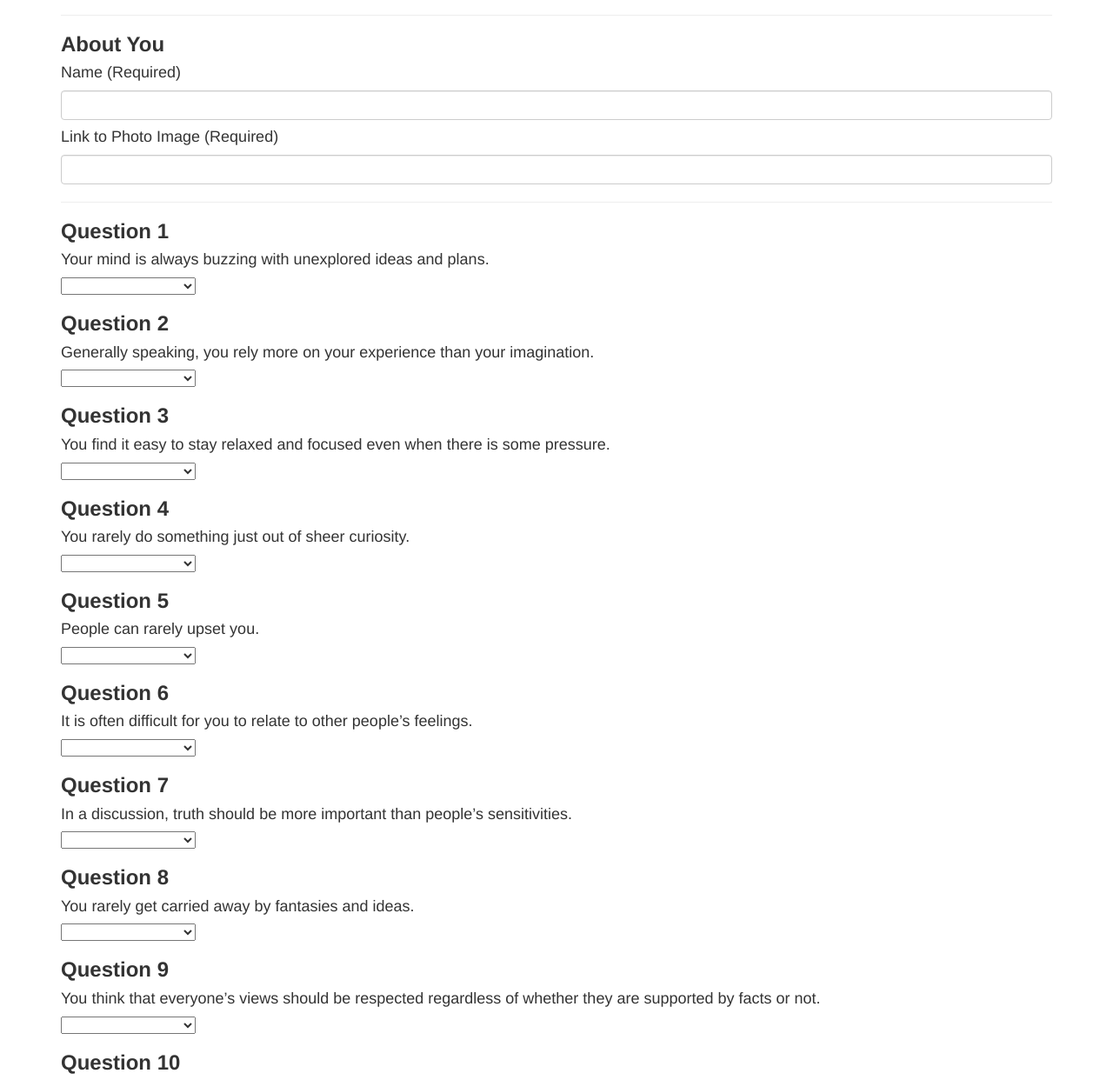
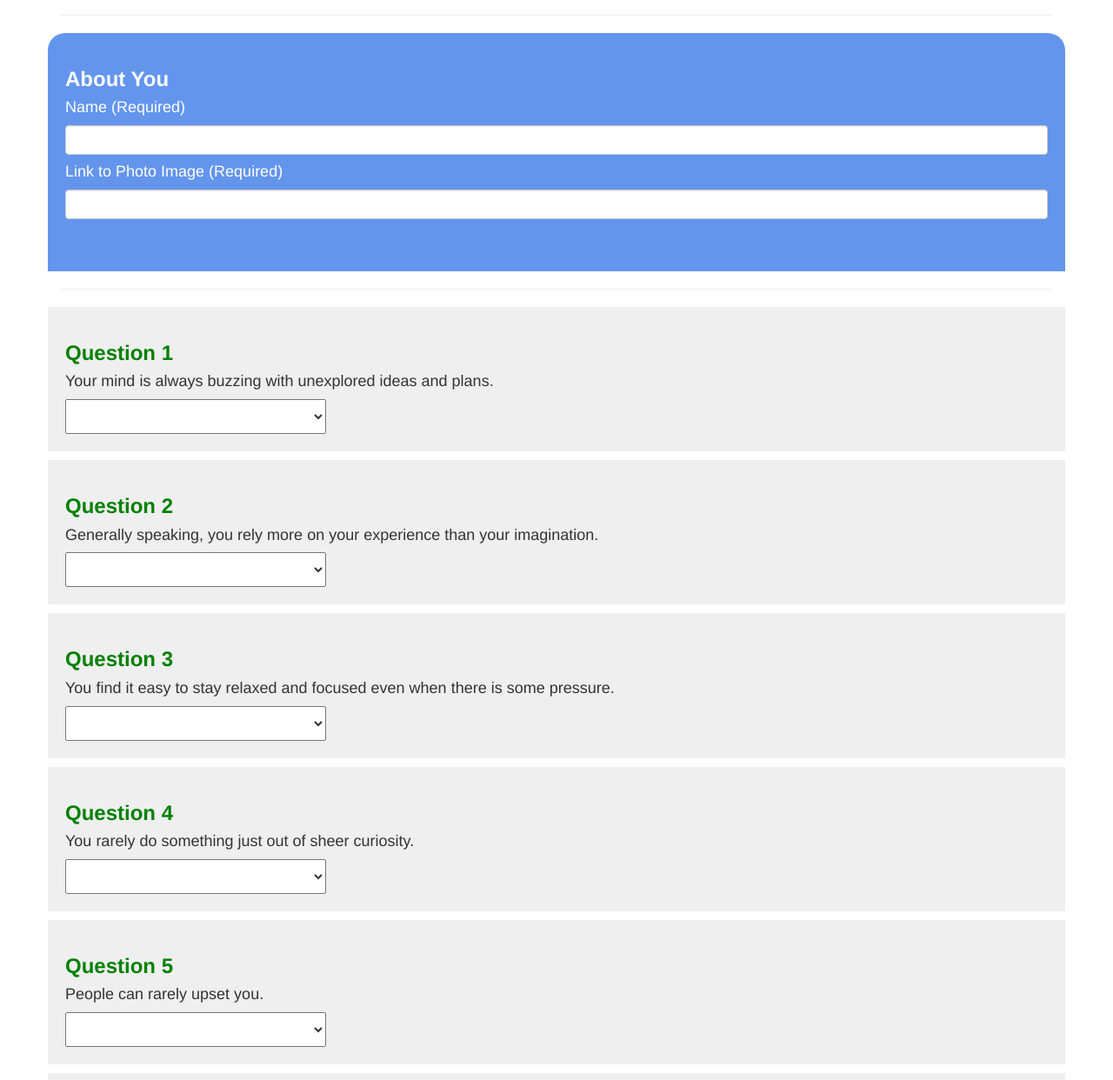
Before and after one commit to adnanniaz77/FriendFinder, a website: page app/public/survey.html in a window 1280 px wide. Shown: the part 56-1298 px from the top of the page at 87% size. Drawn offline with nearby package versions, Linux system fonts and the light colour scheme.

Commit message:
added some style to the page

```diff
--- a/app/public/survey.html
+++ b/app/public/survey.html
@@ -8,6 +8,29 @@
     <link rel="stylesheet" href="https://maxcdn.bootstrapcdn.com/bootstrap/3.3.6/css/bootstrap.min.css">
     <link rel="stylesheet" href="https://maxcdn.bootstrapcdn.com/font-awesome/4.6.1/css/font-awesome.min.css">
     <title>Friend Finder</title>
+    <style>
+        .q-title {
+            color: green;
+        }
+
+        select {
+            width: 300px;
+            height: 40px;
+        }
+
+        .top {
+            background: cornflowerblue;
+            padding: 20px 20px 60px 20px;
+            border-radius: 20px 20px 0 0;
+            color: #fff;
+        }
+
+        .section {
+            background: rgba(100, 100, 100, .1);
+            padding: 20px;
+            margin-bottom: 10px;
+        }
+    </style>
 </head>
 
 <body>
@@ -15,16 +38,19 @@
         <h2>Survey Questions</h2>
         <hr>
 
+        <div class="row top">
             <h3><strong>About You</strong></h3>
             <h4>Name (Required)</h4>
             <input type="text" id="name" class="form-control" required="">
 
             <h4>Link to Photo Image (Required)</h4>
             <input type="text" id="photo" class="form-control" required="">
+        </div>
 
         <hr>
 
-        <h3><strong>Question 1</strong></h3>
+        <div class="row section">
+            <h3 class="q-title"><strong>Question 1</strong></h3 class="q-title">
             <h4>Your mind is always buzzing with unexplored ideas and plans.</h4>
             <select class="chosen-select" id="q1">
                 <option value=""></option>
@@ -34,8 +60,9 @@
                 <option value="4">4</option>
                 <option value="5">5 (Strongly Agree)</option>
             </select>
-
-        <h3><strong>Question 2</strong></h3>
+        </div>
+        <div class="row section">
+            <h3 class="q-title"><strong>Question 2</strong></h3>
             <h4>Generally speaking, you rely more on your experience than your imagination.</h4>
             <select class="chosen-select" id="q2">
                 <option value=""></option>
@@ -45,8 +72,9 @@
                 <option value="4">4</option>
                 <option value="5">5 (Strongly Agree)</option>
             </select>
-
-        <h3><strong>Question 3</strong></h3>
+        </div>
+        <div class="row section">
+            <h3 class="q-title"><strong>Question 3</strong></h3>
             <h4>You find it easy to stay relaxed and focused even when there is some pressure.</h4>
             <select class="chosen-select" id="q3">
                 <option value=""></option>
@@ -56,8 +84,9 @@
                 <option value="4">4</option>
                 <option value="5">5 (Strongly Agree)</option>
             </select>
-
-        <h3><strong>Question 4</strong></h3>
+        </div>
+        <div class="row section">
+            <h3 class="q-title"><strong>Question 4</strong></h3>
             <h4>You rarely do something just out of sheer curiosity.</h4>
             <select class="chosen-select" id="q4">
                 <option value=""></option>
@@ -67,8 +96,9 @@
                 <option value="4">4</option>
                 <option value="5">5 (Strongly Agree)</option>
             </select>
-
-        <h3><strong>Question 5</strong></h3>
+        </div>
+        <div class="row section">
+            <h3 class="q-title"><strong>Question 5</strong></h3>
             <h4>People can rarely upset you.
             </h4>
             <select class="chosen-select" id="q5">
@@ -79,8 +109,9 @@
                 <option value="4">4</option>
                 <option value="5">5 (Strongly Agree)</option>
             </select>
-
-        <h3><strong>Question 6</strong></h3>
+        </div>
+        <div class="row section">
+            <h3 class="q-title"><strong>Question 6</strong></h3>
             <h4>It is often difficult for you to relate to other people’s feelings.</h4>
             <select class="chosen-select" id="q6">
                 <option value=""></option>
@@ -90,8 +121,9 @@
                 <option value="4">4</option>
                 <option value="5">5 (Strongly Agree)</option>
             </select>
-
-        <h3><strong>Question 7</strong></h3>
+        </div>
+        <div class="row section">
+            <h3 class="q-title"><strong>Question 7</strong></h3>
             <h4>In a discussion, truth should be more important than people’s sensitivities.
             </h4>
             <select class="chosen-select" id="q7">
@@ -102,8 +134,9 @@
                 <option value="4">4</option>
                 <option value="5">5 (Strongly Agree)</option>
             </select>
-
-        <h3><strong>Question 8</strong></h3>
+        </div>
+        <div class="row section">
+            <h3 class="q-title"><strong>Question 8</strong></h3>
             <h4>You rarely get carried away by fantasies and ideas.</h4>
             <select class="chosen-select" id="q8">
                 <option value=""></option>
@@ -113,8 +146,9 @@
                 <option value="4">4</option>
                 <option value="5">5 (Strongly Agree)</option>
             </select>
-
-        <h3><strong>Question 9</strong></h3>
+        </div>
+        <div class="row section">
+            <h3 class="q-title"><strong>Question 9</strong></h3>
             <h4>You think that everyone’s views should be respected regardless of whether they are supported by facts or
                 not.</h4>
             <select class="chosen-select" id="q9">
@@ -125,8 +159,9 @@
                 <option value="4">4</option>
                 <option value="5">5 (Strongly Agree)</option>
             </select>
-
-        <h3><strong>Question 10</strong></h3>
+        </div>
+        <div class="row section">
+            <h3 class="q-title"><strong>Question 10</strong></h3>
             <h4>You feel more energetic after spending time with a group of people.</h4>
             <select class="chosen-select" id="q10">
                 <option value=""></option>
@@ -136,6 +171,7 @@
                 <option value="4">4</option>
                 <option value="5">5 (Strongly Agree)</option>
             </select>
+        </div>
         <br>
         <br>
         <button type="submit" class="btn btn-primary btn-lg btn-block" id="submit"><i class="fa fa-check-circle"
```
Lines whose indentation alone changed are shown as unchanged.
